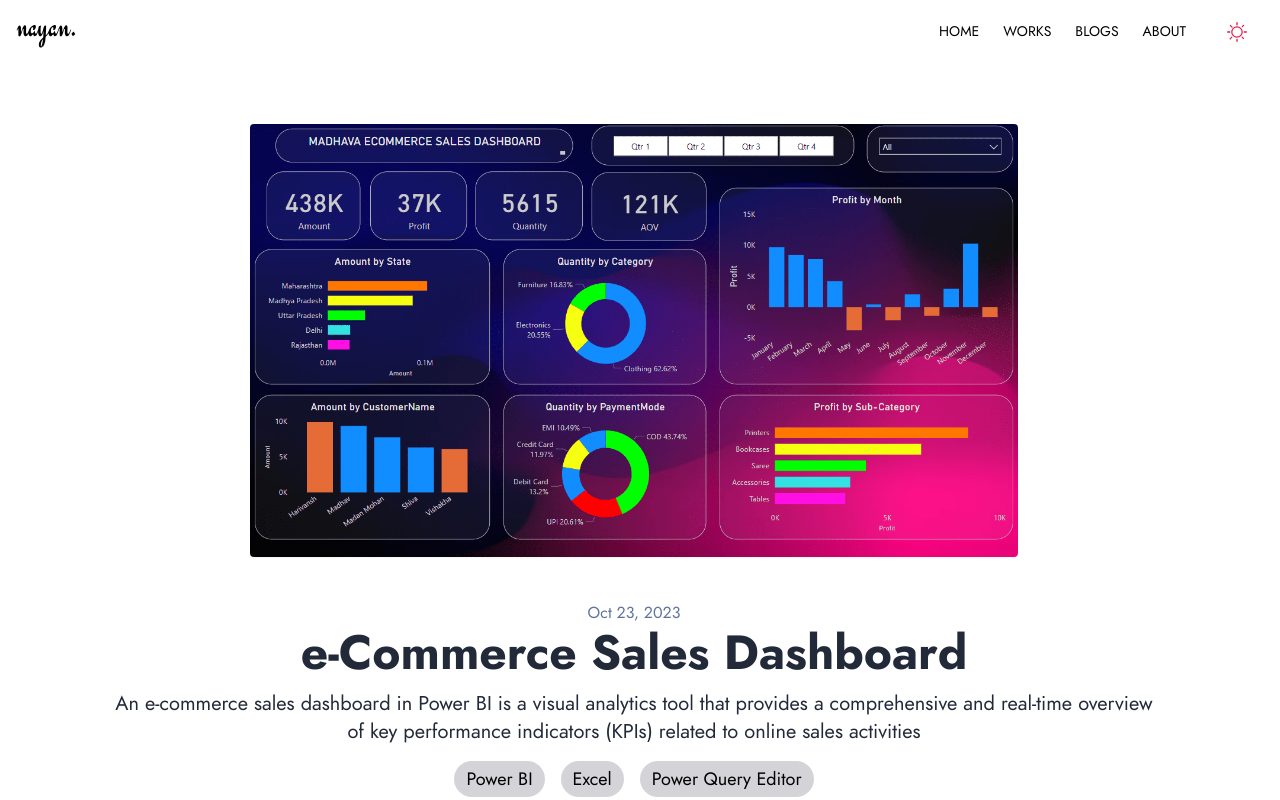
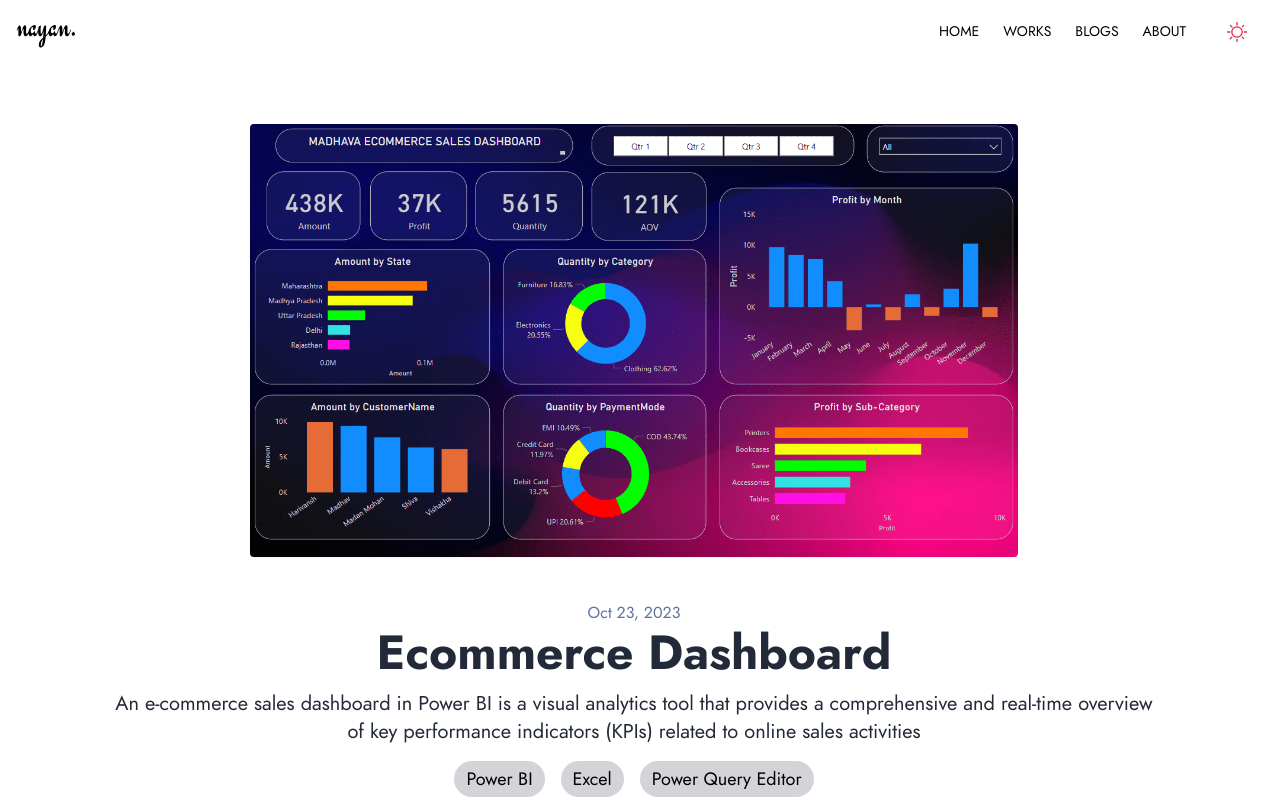
Before and after one commit to nidhish-nayak/nayan, an Astro site: page /projects/data-management in a window 1280 px wide. Shown: the top 800 px of the page. Built offline with nearby package versions, Linux system fonts and the light colour scheme; Astro itself is replaced by a stand-in of ours.

Commit message:
Update Projects “data-management”

```diff
--- a/src/content/projects/data-management.md
+++ b/src/content/projects/data-management.md
@@ -1,5 +1,5 @@
 ---
-title: e-Commerce Sales Dashboard
+title: Ecommerce Dashboard
 description: >-
   An e-commerce sales dashboard in Power BI is a visual analytics tool that
   provides a comprehensive and real-time overview of key performance indicators
```
